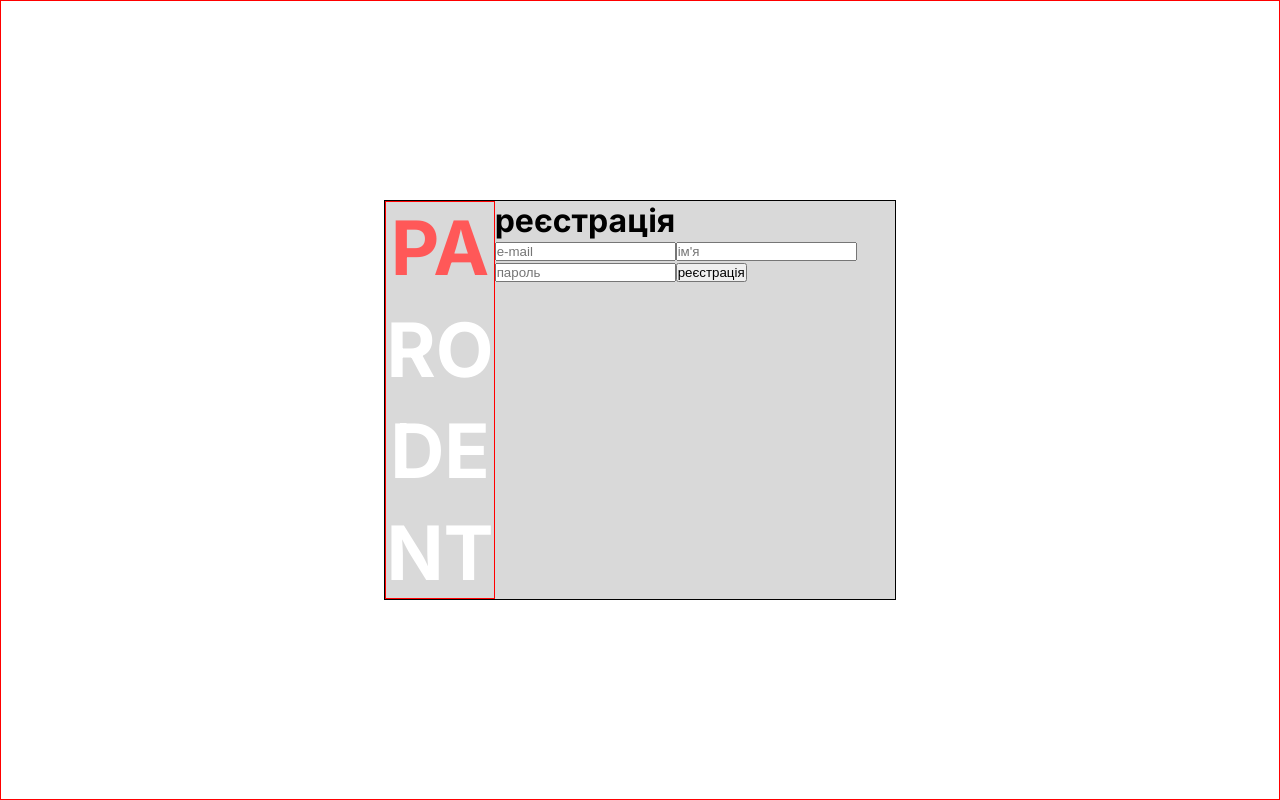
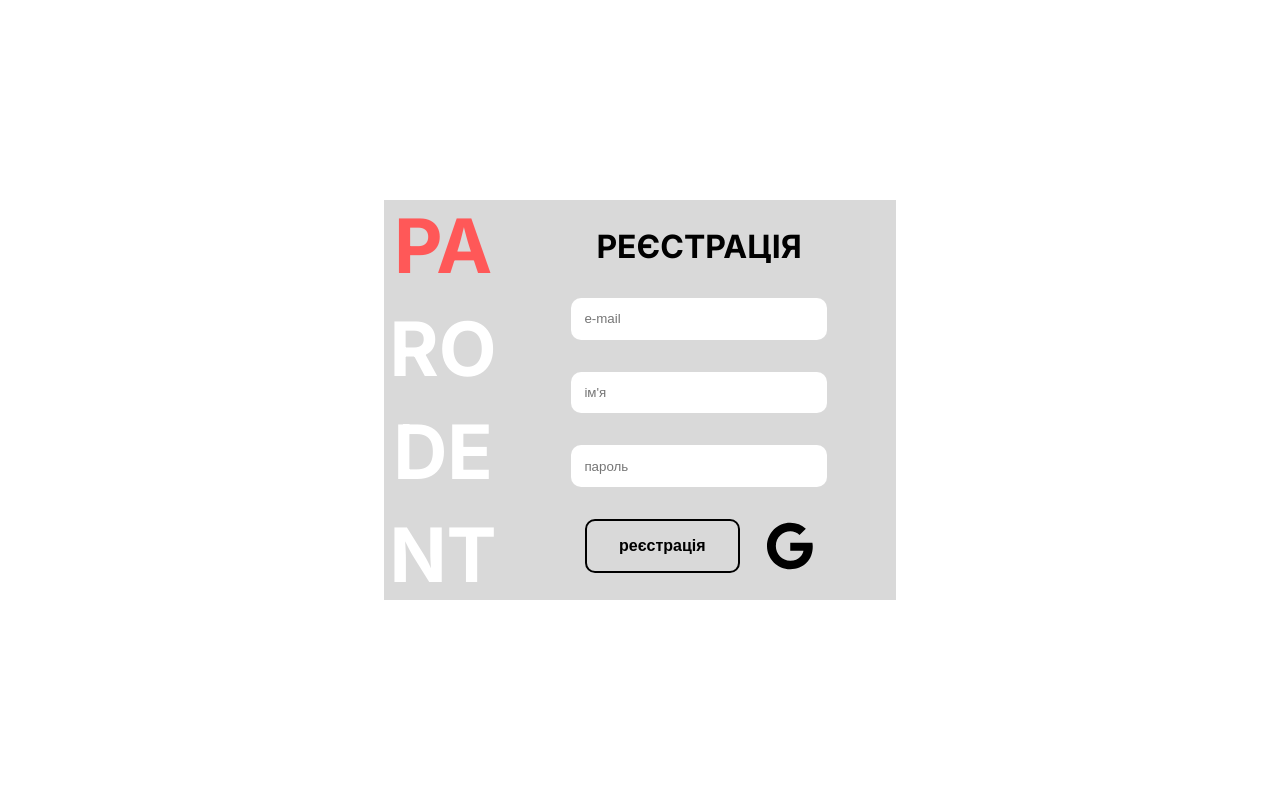
Before and after one commit to Parodent1/ParodentFront, a React (Vite) app: page / in a window 1280 px wide. Built offline with nearby package versions, Linux system fonts and the light colour scheme.

Commit message:
finished register function

```diff
--- a/package.json
+++ b/package.json
@@ -10,6 +10,9 @@
     "preview": "vite preview"
   },
   "dependencies": {
+    "@fortawesome/fontawesome-svg-core": "^6.7.2",
+    "@fortawesome/free-brands-svg-icons": "^6.7.2",
+    "@fortawesome/react-fontawesome": "^0.2.2",
     "react": "^19.1.0",
     "react-dom": "^19.1.0"
   },
--- a/src/signUp/SignUp.jsx
+++ b/src/signUp/SignUp.jsx
@@ -1,5 +1,7 @@
 import Logo from "../components/logoSing/Logo"
 import './signUp.css'
+import { FontAwesomeIcon } from "@fortawesome/react-fontawesome";
+import { faGoogle } from "@fortawesome/free-brands-svg-icons";
 
 function SignUp() {
   return (
@@ -8,13 +10,15 @@ function SignUp() {
             <div className="logoContainer">
                 <Logo/>
             </div>
-            <div className="signUpInput">
+            <div className="signUpInputContainer">
                 <h1>реєстрація</h1>
-                <input type="text" placeholder="e-mail"/>
-                <input type="text" placeholder="ім'я"/>
-                <input type="text" placeholder="пароль"/>
-                <button>реєстрація</button>
-                <div className="googleLogo"></div>
+                <input className="signUpInput" type="text" placeholder="e-mail"/>
+                <input className="signUpInput" type="text" placeholder="ім'я"/>
+                <input className="signUpInput" type="text" placeholder="пароль"/>
+                <div className="signUpBTNContainer">
+                  <button className="signUpInputBTN">реєстрація</button>
+                  <FontAwesomeIcon className="googleLogo" icon={faGoogle} />
+                </div>
             </div>
         </div>
     </div>
--- a/src/signUp/signUp.css
+++ b/src/signUp/signUp.css
@@ -3,19 +3,60 @@
     display: flex;
     height: 100vh;
     width: 100%;
-    border: 1px solid red;
     justify-content: center;
     align-items: center;
     font-family: "Inter", sans-serif;
 }
 .content{
     display: flex;
-    border: 1px solid black;
     height: 50vh;
     width: 40%;
     background-color: #D9D9D9;
 }
 .logoContainer{
-    border: 1px solid red;
     width: 30%;
 }
+.signUpInputContainer{
+    display: flex;
+    flex-direction: column;
+    width: 100%;
+    align-items: center;
+    justify-content: center;
+    gap: 2em;
+}
+.signUpInputContainer h1{
+    text-transform: uppercase;
+
+}
+.signUpInput{
+    border: none;
+    padding: 1em;
+    border-radius: 10px;
+    width: 65%;
+}
+.signUpBTNContainer{
+    display: flex;
+    align-items: center;
+    width: 65%;
+    justify-content: space-around;
+}
+.signUpInputBTN{
+    border: 2px solid black;
+    padding: 1em 2em;
+    font-weight: 600;
+    font-size: 1em;
+    background: transparent;
+    border-radius: 10px;
+    cursor: pointer;
+    transition: all ease-in-out .1s;
+}
+.signUpInputBTN:hover{
+    background-color: #bfbfbf;
+}
+.signUpInputBTN:active{
+    transform: translateX(2px) translateY(2px);
+}
+.googleLogo{
+    font-size: 3em;
+    cursor: pointer;
+}
```
Also changed, not shown: 1 other file (tests, documents, lock files or other folders).
